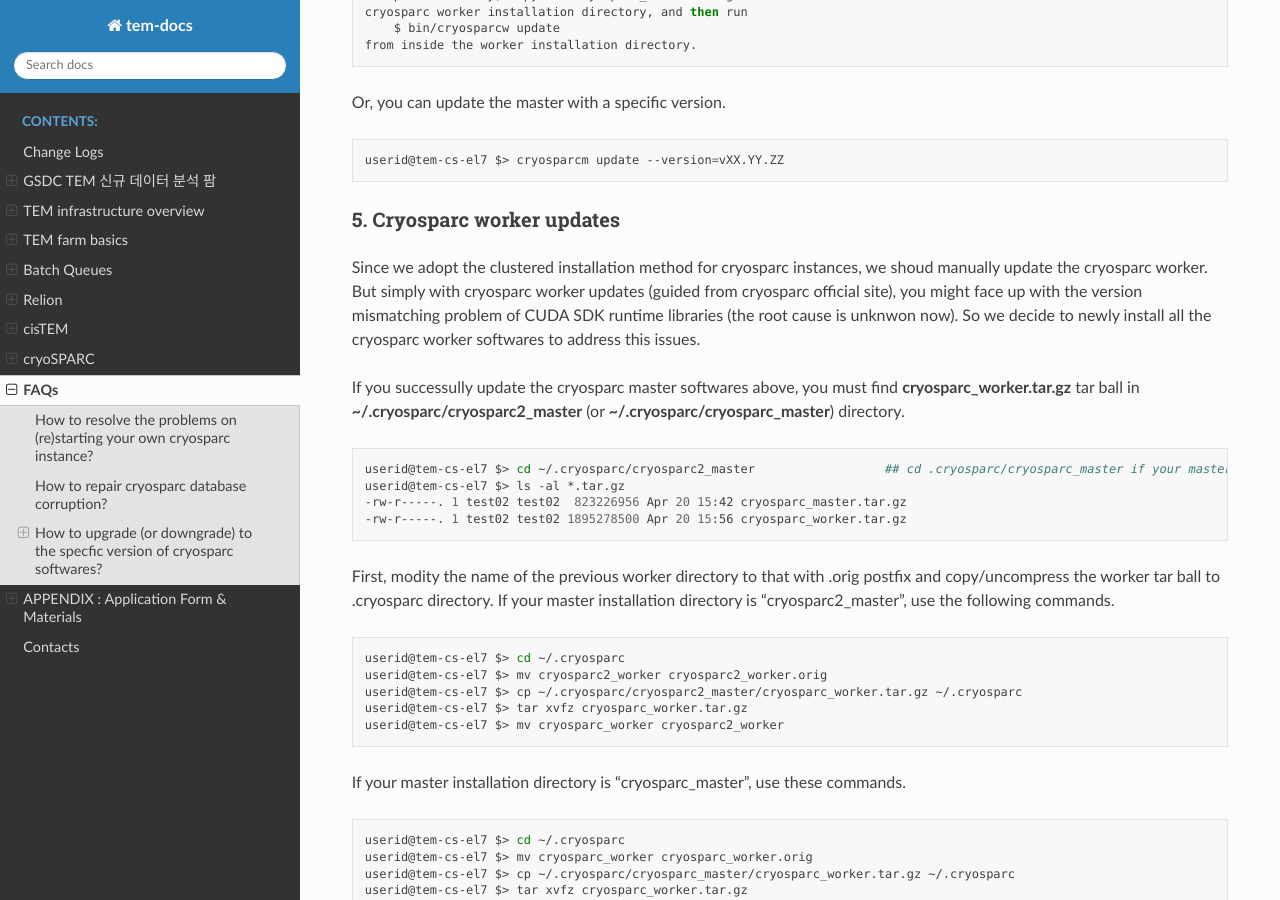
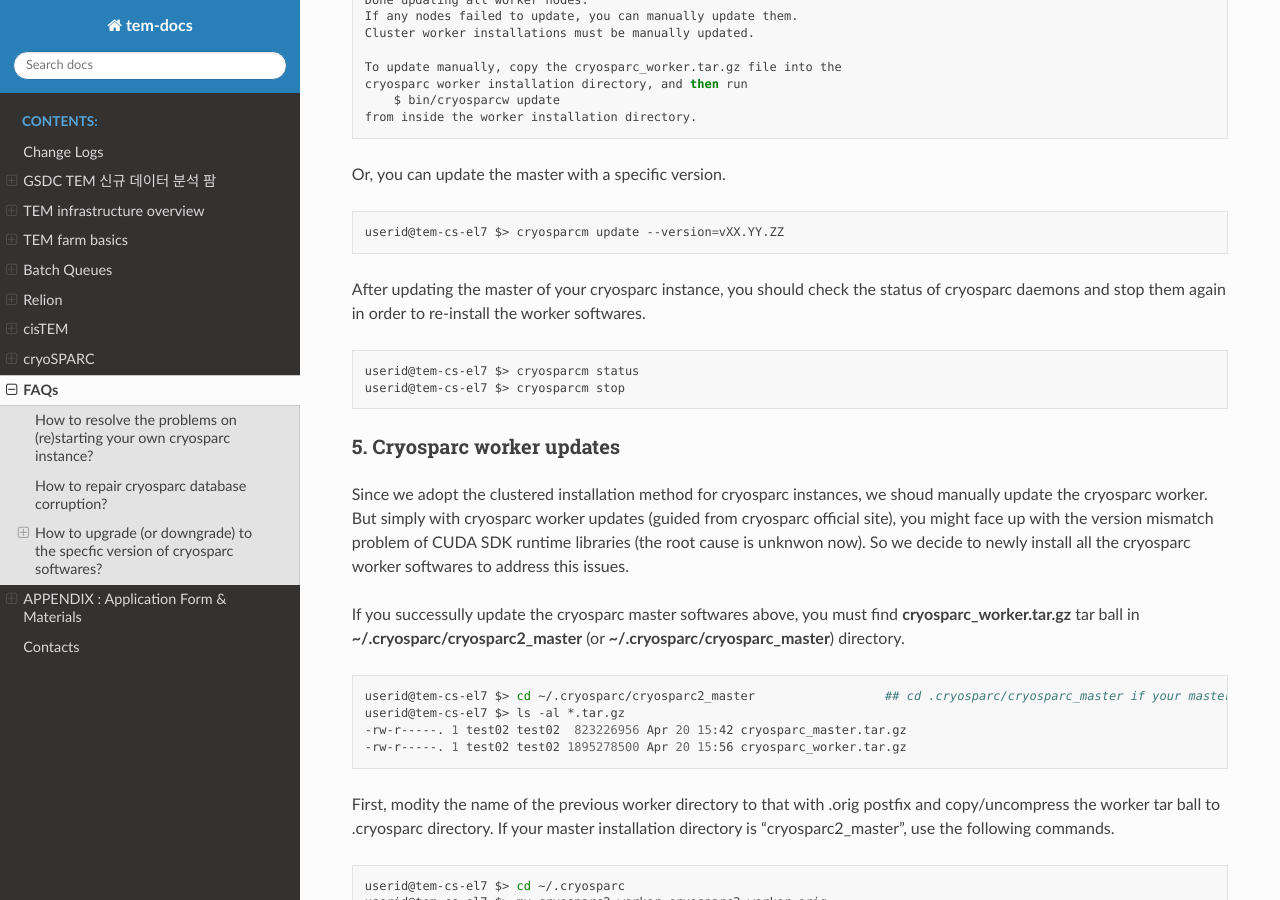
Before and after one commit to junglok/tem-docs, a Sphinx documentation site: the page built from docs/faq.rst, in a window 1280 px wide and 900 px high, scrolled down 8400 px. Built offline with Sphinx 7.4.7 and the Read the Docs theme 2.0.0, drawn with Linux system fonts in a browser that asks for light colours; some of the changed text lies outside the part shown.

Commit message:
faq updated

```diff
--- a/docs/faq.rst
+++ b/docs/faq.rst
@@ -124,6 +124,9 @@
 
 How to upgrade (or downgrade) to the specfic version of cryosparc softwares?
 ============================================================================
+
+The following update guides summarize the procedure for cryosparc's master and worker software updates.
+For more details, please refer to **https://guide.cryosparc.com/setup-configuration-and-management/software-updates**.
 
 1. Checking for updates
 -----------------------
@@ -501,11 +504,19 @@
     userid@tem-cs-el7 $> cryosparcm update --version=vXX.YY.ZZ
 
 
+
+After updating the master of your cryosparc instance, you should check the status of cryosparc daemons and stop them again in order to re-install the worker softwares.
+
+.. code-block:: bash
+
+    userid@tem-cs-el7 $> cryosparcm status
+    userid@tem-cs-el7 $> cryosparcm stop
+
 5. Cryosparc worker updates
 ---------------------------
 
 Since we adopt the clustered installation method for cryosparc instances, we shoud manually update the cryosparc worker.
-But simply with cryosparc worker updates (guided from cryosparc official site), you might face up with the version mismatching problem of CUDA SDK runtime libraries (the root cause is unknwon now).
+But simply with cryosparc worker updates (guided from cryosparc official site), you might face up with the version mismatch problem of CUDA SDK runtime libraries (the root cause is unknwon now).
 So we decide to newly install all the cryosparc worker softwares to address this issues.
 
 If you successully update the cryosparc master softwares above,
```
Also changed, not shown: other parts of docs/faq.rst (+1 -1 lines).
